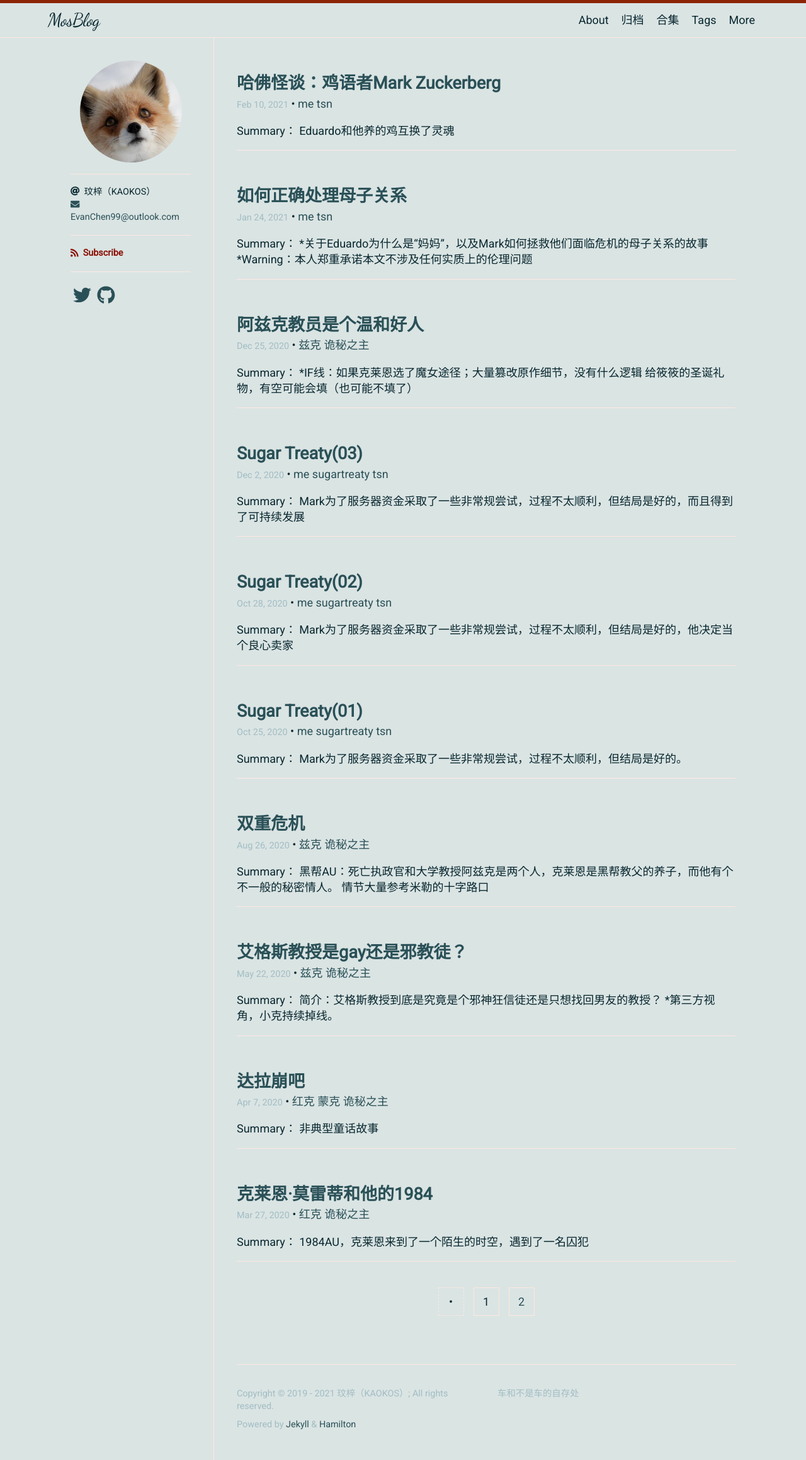
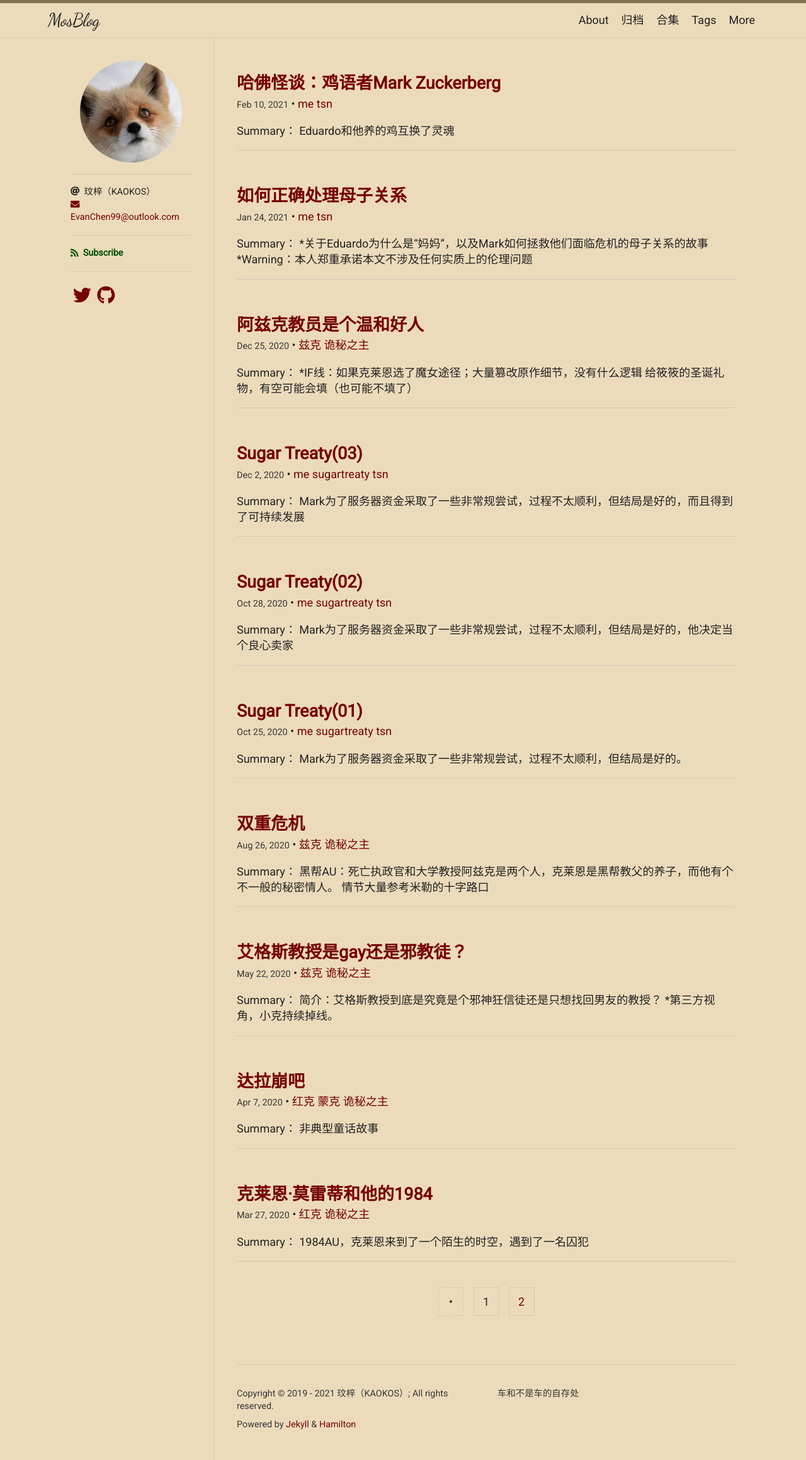
Before and after one commit to Snaky9/SBlog, a Jekyll site: the page built from index.html, in a window 1280 px wide. Shown: the whole page at 63% size. Built offline with Jekyll 4.4.1, drawn with Linux system fonts in a browser that asks for light colours; nearby versions of some CDN libraries; some web fonts are replaced; the list of posts is cut into pages by our own code.

Commit message:
new color scheme free

```diff
--- a/_config.yml
+++ b/_config.yml
@@ -11,7 +11,7 @@ plugins:
   - jekyll-paginate
 
 paginate: 10
-skin: freestyle
+skin: sunrise
 
 # Uncomment the below line and set the tracking ID for enabling Google Analytics
 #
```
